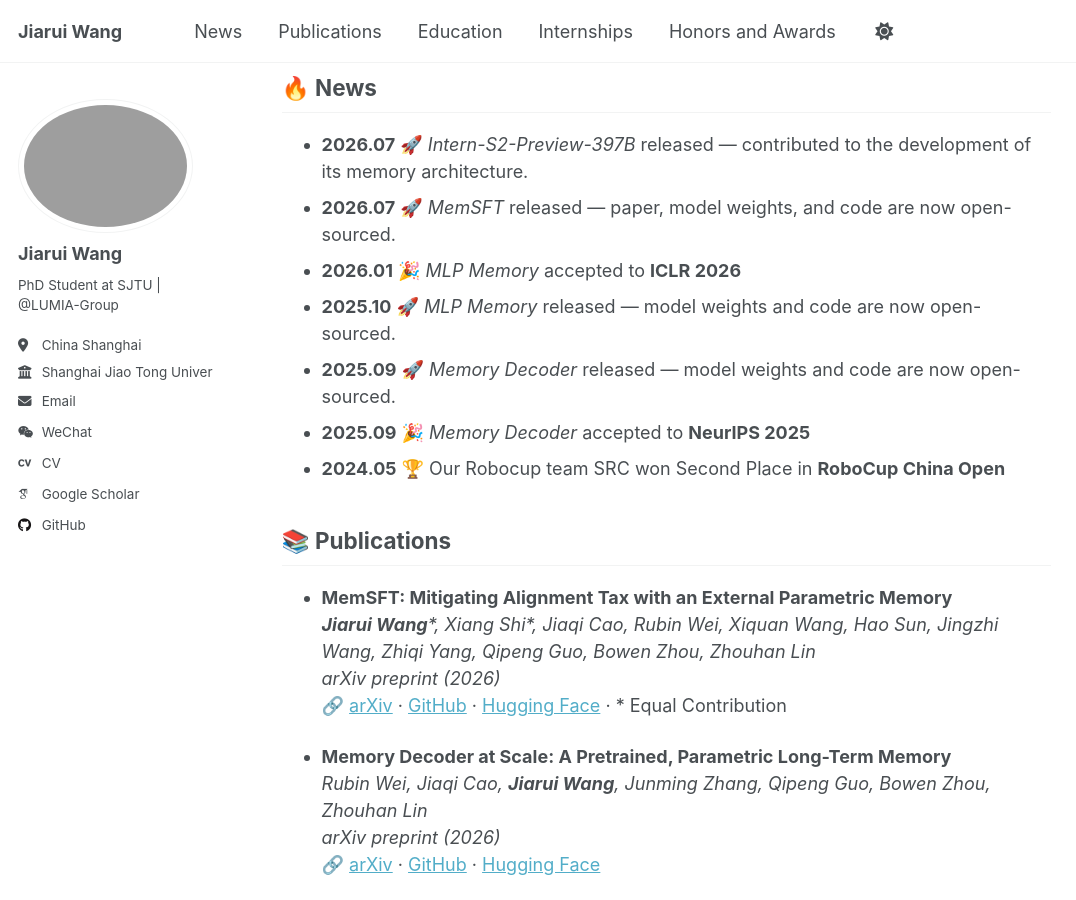
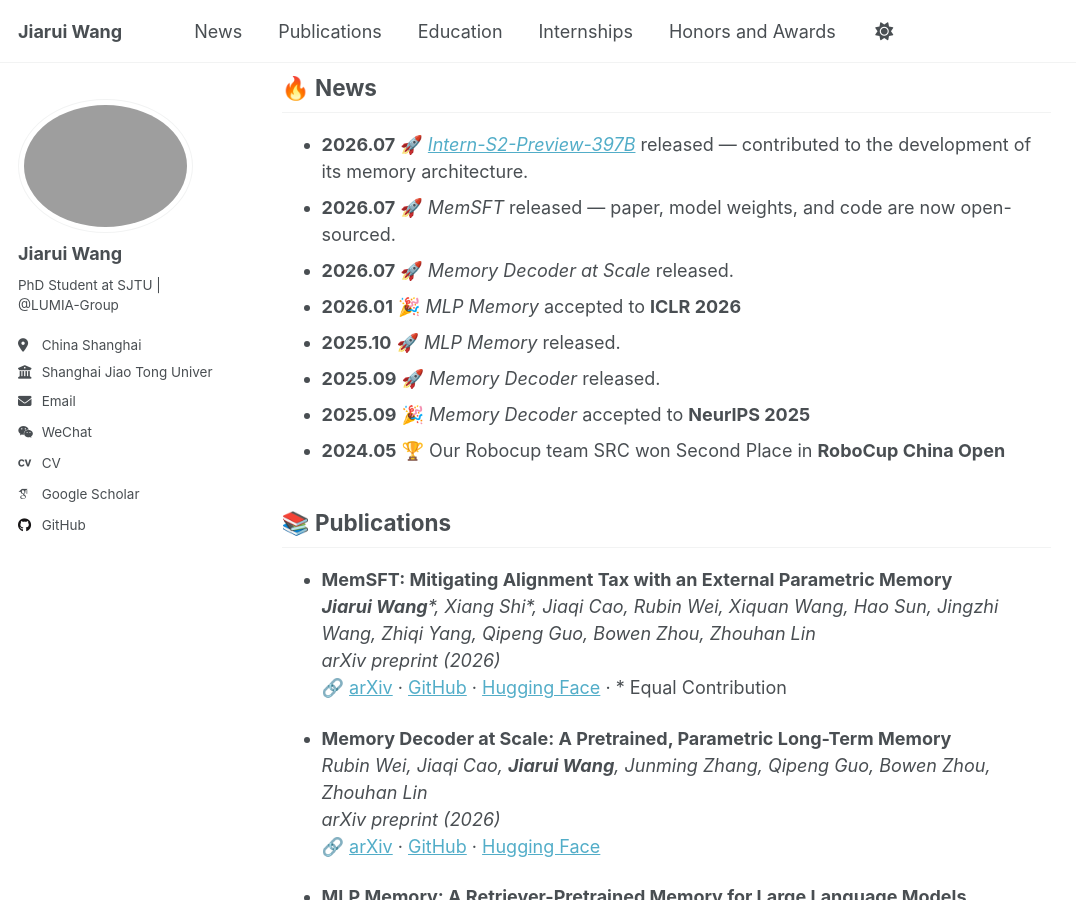
Before and after one commit to JruiWang/JruiWang.github.io, a Jekyll site: the page built from _pages/about.md, in a window 1280 px wide and 900 px high, scrolled down 557 px. Shown: the whole window, without its empty margins (0-1076 px from the left). Built offline with Jekyll 4.4.1, drawn with Linux system fonts in a browser that asks for light colours; some web fonts are replaced; a script that is not in the unit is left out.

Commit message:
Update news

```diff
--- a/_includes/footer/custom.html
+++ b/_includes/footer/custom.html
@@ -1,6 +1,4 @@
 <!-- start custom footer snippets -->
-
-<a href="/sitemap/">Sitemap</a>
 
 <!-- Support for MatJax -->
 <script defer src="https://cdnjs.cloudflare.com/polyfill/v3/polyfill.min.js?features=es6"></script>
--- a/_pages/about.md
+++ b/_pages/about.md
@@ -18,11 +18,12 @@ My research focuses on machine learning and large language models (LLMs), with p
 I'm always open to discussing research, collaboration, and new ideas. Please feel free to reach out!
 
 ## 🔥 <a id="news"></a>News
-- **2026.07** 🚀 *Intern-S2-Preview-397B* released — contributed to the development of its memory architecture.
+- **2026.07** 🚀 [*Intern-S2-Preview-397B*](https://huggingface.co/internlm/Intern-S2-Preview-397B) released — contributed to the development of its memory architecture.
 - **2026.07** 🚀 *MemSFT* released — paper, model weights, and code are now open-sourced.
+- **2026.07** 🚀 *Memory Decoder at Scale* released.
 - **2026.01** 🎉 *MLP Memory* accepted to **ICLR 2026**
-- **2025.10** 🚀 *MLP Memory* released — model weights and code are now open-sourced.
-- **2025.09** 🚀 *Memory Decoder* released — model weights and code are now open-sourced.
+- **2025.10** 🚀 *MLP Memory* released.
+- **2025.09** 🚀 *Memory Decoder* released.
 - **2025.09** 🎉 *Memory Decoder* accepted to **NeurIPS 2025**
 - **2024.05** 🏆 Our Robocup team SRC won Second Place in **RoboCup China Open**
 
```
